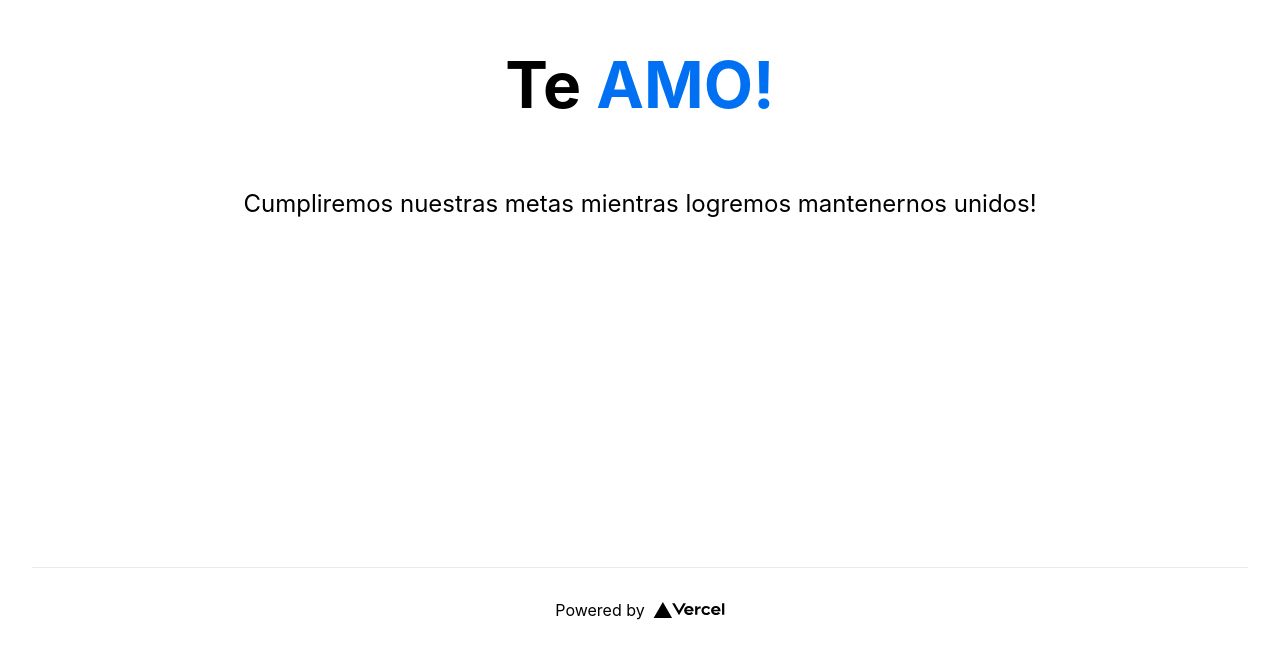
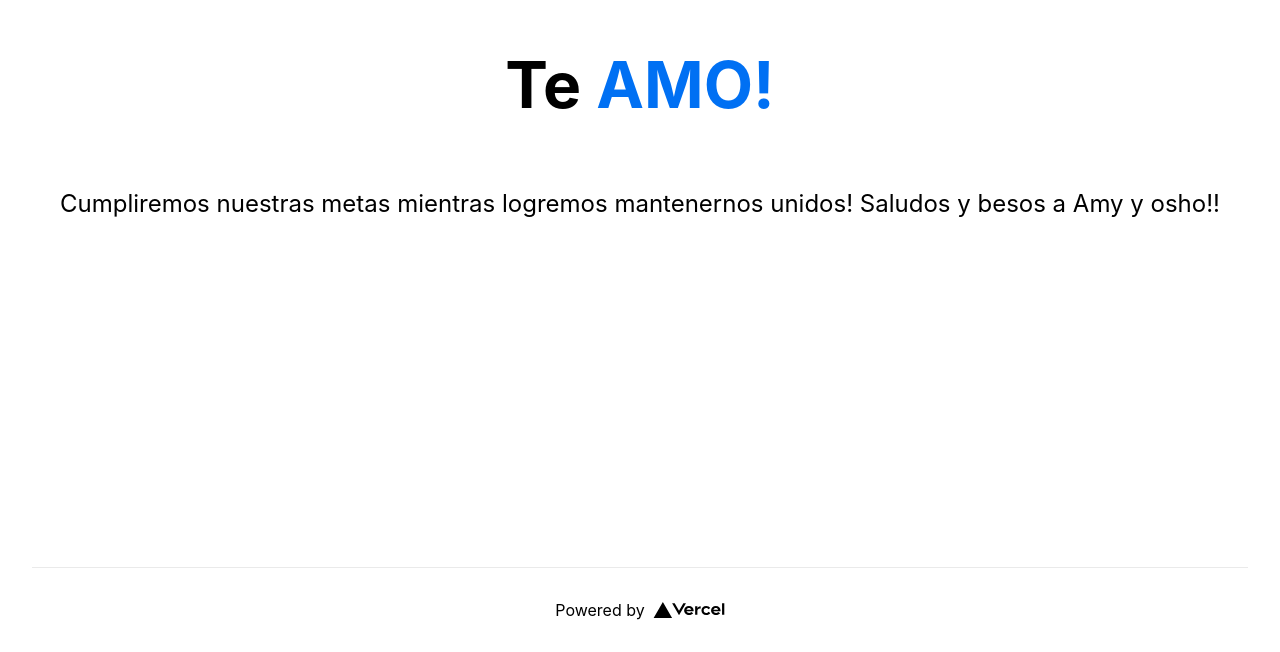
Before and after one commit to edgarnava80/poc-nextjs-router, a Next.js app: page /poc-nextjs-router/ in a window 1280 px wide. Shown: the part 233-885 px from the top of the page. Built offline with nearby package versions, Linux system fonts and the light colour scheme.

Commit message:
Changed title 3

```diff
--- a/pages/index.js
+++ b/pages/index.js
@@ -7,7 +7,7 @@ export default function Home() {
     <div className={styles.container}>
       <Head>
         <title>Para Lissette Ramirez</title>
-        <meta name="description" content="Generated by create next app" />
+        <meta name="description" content="Nextjs Sunrun POC" />
         <link rel="icon" href={`${process.env.NEXT_PUBLIC_FAVICON}/favicon.ico`} />
       </Head>
 
@@ -17,7 +17,7 @@ export default function Home() {
         </h1>
 
         <p className={styles.description}>
-          Cumpliremos nuestras metas mientras logremos mantenernos unidos!
+          Cumpliremos nuestras metas mientras logremos mantenernos unidos! Saludos y besos a Amy y osho!!
         </p>
 
       </main>
```
